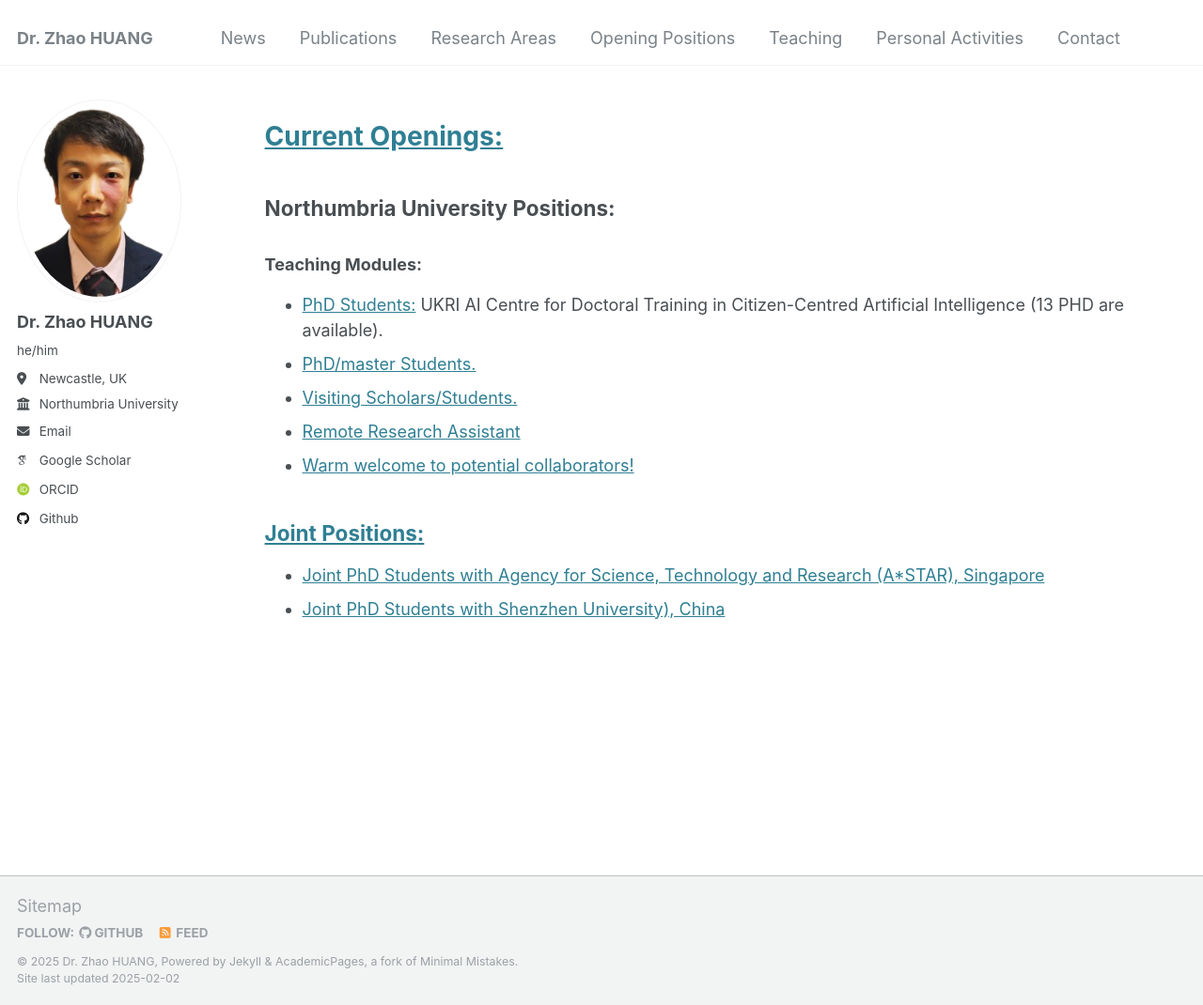
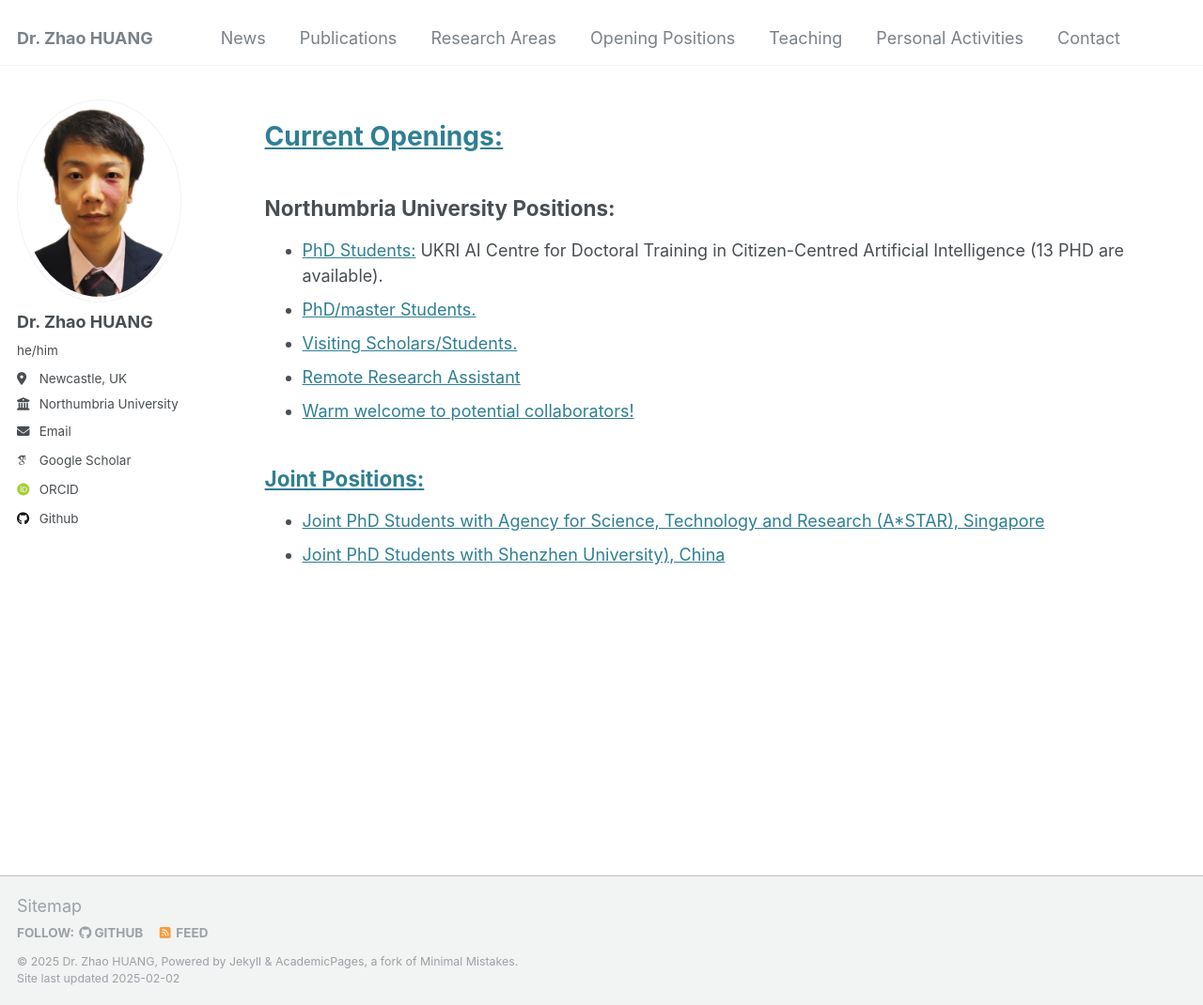
Before and after one commit to ZZ2020zz/ZZ2020zz.github.io, a Jekyll site: the page built from _pages/positions.html, in a window 1280 px wide and 1070 px high. Shown: the whole window at 94% size. Built offline with Jekyll 4.4.1, drawn with Linux system fonts in a browser that asks for light colours; some web fonts are replaced.

Commit message:
Update positions.html

```diff
--- a/_pages/positions.html
+++ b/_pages/positions.html
@@ -20,7 +20,6 @@ author_profile: true
     <main>
         <section>
             <h2> <span class="university">Northumbria University Positions</span>:</h2>
-            <h3>Teaching Modules:</h3>
             <ul>
                 <li> <a href="https://www.northumbria.ac.uk/about-us/academic-departments/computer-and-information-sciences/citizen-centred-artificial-intelligence/apply-for-a-phd/">PhD Students:</a> UKRI AI Centre for Doctoral Training in Citizen-Centred Artificial Intelligence (13 PHD are available).</li>
                 <li> <a href="#">PhD/master Students.</li>
@@ -31,7 +30,7 @@ author_profile: true
         </section>
 
         <section>
-            <h2> <span class="university">Joint Positions</span>:</h2>
+            <h2> <span class="university1">Joint Positions</span>:</h2>
             <ul>
                 <li> <a href="https://www.a-star.edu.sg/">Joint PhD Students with Agency for Science, Technology and Research (A*STAR), Singapore</a> </li>
                 <li> <a href="https://en.szu.edu.cn/">Joint PhD Students with Shenzhen University), China</a> </li>
```
